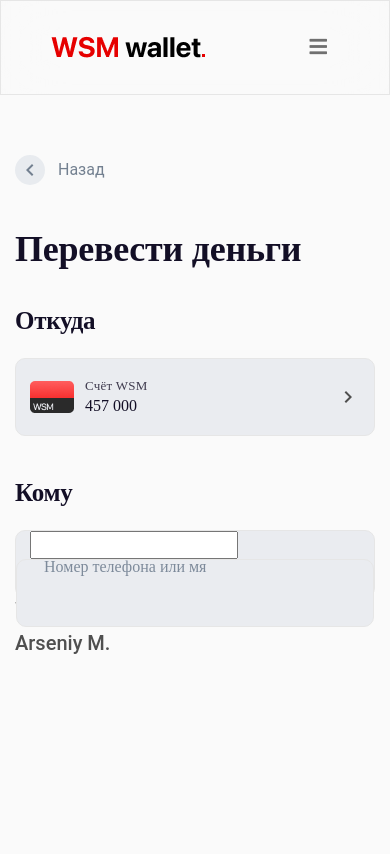
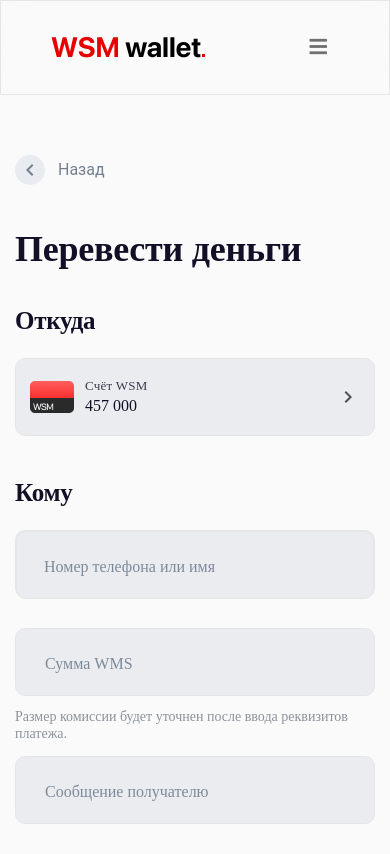
Before and after one commit to XurshidJurayev1/uzspay-wallet, a React (Create React App) app: page /trans/card in a window 390 px wide. Built offline with nearby package versions, Linux system fonts and the light colour scheme; a web font is replaced by a local one.

Commit message:
phone number function

```diff
--- a/src/components/admin/pages/transMony/Cardnomber/Cardnomber.jsx
+++ b/src/components/admin/pages/transMony/Cardnomber/Cardnomber.jsx
@@ -4,10 +4,20 @@ import wsm from '../../../../../assets/images/wsm.png';
 import ChevronLeftIcon from '@mui/icons-material/ChevronLeft';
 import ChevronRightIcon from '@mui/icons-material/ChevronRight';
 import './cardnumber.scss';
+import { Link } from 'react-router-dom';
+import img1 from '../../../../../assets/images/Ellipse 17.png';
+import CloseIcon from '@mui/icons-material/Close';
+import wmsIcon from '../../../../../assets/images/wms icon.png';
+import kapital from '../../../../../assets/images/Kapitalbank-Logo_Wh 1.png';
 
-const Cardnomber = () => {
+const CardNumber = () => {
   const [click, setClick] = useState(false);
+  const [click2, setClick2] = useState(false);
+  const [activeCard, setActiveCard] = useState('');
+  const [selected, setSelected] = useState('');
+  const [message, setMessage] = useState('');
   const [inputValue, setInputValue] = useState('');
+  const [summ, setSumm] = useState('');
   const handleInput = (e) => {
     const formaterPhoneNumber = formatPhoneNumber(e.target.value);
     setInputValue(formaterPhoneNumber);
@@ -25,14 +35,76 @@ const Cardnomber = () => {
     return `(${phoneNumber.slice(0, 3)}) ${phoneNumber.slice(3, 6)}-${phoneNumber.slice(6, 10)}`;
   };
 
-  return (
-    <div>
+  const formatSumm = (value) => {
+    if (!value) return value;
+    const phoneNumber = value.replace(/[^\d]/g, '');
+    const phoneNumberLength = phoneNumber.length;
+    if (phoneNumberLength < 4) {
+      return phoneNumber;
+    }
+    if (phoneNumberLength === 4) {
+      return `${phoneNumber.slice(0, 1)} ${phoneNumber.slice(1)}`;
+    }
+    if (phoneNumberLength < 6) {
+      return `${phoneNumber.slice(0, 2)} ${phoneNumber.slice(2)}`;
+    }
+    if (phoneNumberLength < 7) {
+      return `${phoneNumber.slice(0, 3)} ${phoneNumber.slice(3)}`;
+    }
+    if (phoneNumberLength === 7) {
+      return `${phoneNumber.slice(0, 1)} ${phoneNumber.slice(1, 4)} ${phoneNumber.slice(4, 7)}`;
+    }
+    if (phoneNumberLength < 9) {
+      return `${phoneNumber.slice(0, 2)} ${phoneNumber.slice(2, 5)} ${phoneNumber.slice(5)} `;
+    }
+    // return `(${phoneNumber.slice(0, 3)}) ${phoneNumber.slice(3, 6)}-${phoneNumber.slice(6, 10)}`;
+    return `${phoneNumber.slice(0, 3)} ${phoneNumber.slice(3, 6)} ${phoneNumber.slice(6, 9)}  `;
+  };
+
+  const handleSumm = (e) => {
+    const formatSummNumber = formatSumm(e.target.value);
+    setSumm(formatSummNumber);
+  };
+
+
+  const fakeApi = [{
+    img: img1, name: 'Арсений морозов', phone: '+998 (97) 733-30-06',
+    banks: [
+      { bank: 'WebSum', icon: wmsIcon },
+      { bank: 'Kapital Bank', icon: kapital },
+    ],
+  }, {
+    img: img1, name: 'Дмитрий Лебедев', phone: '+998 (97) 733-30-06', banks: [
+      { bank: 'WebSum', icon: wmsIcon },
+      { bank: 'Kapital Bank', icon: kapital },
+    ],
+
+  }, {
+    img: img1, name: 'Глеб Комаров', phone: '+998 (97) 733-30-06', banks: [
+      { bank: 'WebSum', icon: wmsIcon },
+      { bank: 'Kapital Bank', icon: kapital },
+    ],
+  }, // {
+    //   img: '',
+    //   name: '',
+    //   phone: '',
+    // },
+  ];
+  console.log(selected);
+
+  const selectToWhom = (item) => {
+    setClick2(false);
+    setSelected(item);
+  };
+
+
+  return (<div>
     <div className="translate">
       <Navbar />
       <div className="container__translate">
         <div className="translate__padd">
           <div className="translate__back">
-              <a href="javscriptVoid"><span><ChevronLeftIcon /></span> Назад</a>
+            <Link to="/trans"><span><ChevronLeftIcon /></span> Назад</Link>
           </div>
           <div className="translate__mont">
             <h2>Перевести деньги</h2>
@@ -51,49 +123,129 @@ const Cardnomber = () => {
                     <span className="card__otk-num">457 000</span>
                   </div>
                 </div>
-                  <div className="card__otk-icon">
+                <div className="card__otk-icon" style={click ? { transform: 'rotate(90deg)' } : null}>
                   <ChevronRightIcon />
                 </div>
               </div>
-                {click && <div className="card__otk-content">
+              <div className="card__otk-content" style={click ? { display: 'block' } : { display: 'none' }}>
                 <ul>
                   <li>1</li>
                   <li>2</li>
                   <li>3</li>
                 </ul>
-                </div>}
+              </div>
 
             </div>
           </div>
-            <div className="translate__kamu">
+          <div
+            className="translate__kamu"
+
+          >
             <h3>Кому</h3>
-              <div className="translate__kamu-input">
-                <input onChange={e => handleInput(e)} value={inputValue} type="text" />
-                <input type="text" className="translate__kamu-input" />
-                <label className="translate__kamu-plac">Номер телефона или мя</label>
+            <div
+              className="translate__kamu-input"
+              // onBlur={() => setClick2(false)}
+            >
+              {/*<input onChange={e => handleInput(e)} value={inputValue} type="text" />*/}
+              {selected ?
+                <div className="translate__kamu-input-select-option" style={{ backgroundColor: 'transparent' }}>
+                  <div className="translate__kamu-input-select-option-avatar"
+                       style={{ backgroundImage: `url(${selected.img})` }} />
+                  <div className="translate__kamu-input-select-option-people">
+                    <p>{selected.name}</p>
+                    <span>{selected.phone}</span>
+                  </div>
+                  <div className="translate__kamu-input-select-option-back" onClick={() => setSelected('')}>
+                    <CloseIcon />
+                  </div>
+                </div> : <>
+                  <input
+                    type="text"
+                    className="translate__kamu-input"
+                    onChange={e => handleInput(e)}
+                    value={inputValue}
+                    onClick={() => setClick2(true)}
+                  />
+                  {inputValue.length > 0 ? null :
+                    <label className="translate__kamu-plac">Номер телефона или имя</label>}
+                </>
+              }
+
+              <div className="translate__kamu-input-select" style={click2 ? { display: 'block' } : { display: 'none' }}
+                   onBlur={() => setClick2(false)}>
+                {fakeApi.map((item, idx) => {
+                  return (
+                    <div className="translate__kamu-input-select-option"
+                         key={idx}
+                         onClick={() => selectToWhom(item)}>
+                      <div className="translate__kamu-input-select-option-avatar"
+                           style={{ backgroundImage: `url(${item.img})` }} />
+                      <div className="translate__kamu-input-select-option-people">
+                        <p>{item.name}</p>
+                        <span>{item.phone}</span>
+                      </div>
+                    </div>);
+                })}
               </div>
             </div>
-            <div className="translate__bank">
-              <div className="translate__bank-box">
-                <div className="translate__bank-box-icon">
+            {
+              selected &&
+              <div className="translate__kamu-selected">
+                {
+                  selected.banks.map((bank, idx) => {
+                    return (
+                      <div
+                        className={activeCard === idx ? 'translate__kamu-selected-cards-active' : 'translate__kamu-selected-cards'}
+                        onClick={() => setActiveCard(idx)}>
+                        <div className="translate__kamu-selected-cards-icon"
+                             style={{ backgroundImage: `url(${bank.icon})` }} />
 
                       </div>
-                <h4>WebSum</h4>
-                <h5>Arseniy M.</h5>
+                    );
+                  })
+                }
               </div>
-              <div className="translate__bank-box"></div>
+            }
           </div>
-            <div className="translate__kamu">
+          <div className="translate__bank">
+            <input
+              type="text"
+              className="translate__bank-input"
+              onChange={e => handleSumm(e)}
+              value={summ}
 
+            />
+            <label className={summ.length > 0 ? 'translate__bank-place-active' : 'translate__bank-place'}>
+              Сумма WMS
+            </label>
+            {
+              summ.length > 0 ?
+                <p>Комиссия 0.3% или {(Number(summ) / 100) * 0.3} UZS</p>
+                :
+
+                <p>Размер комиссии будет уточнен после ввода реквизитов платежа.</p>
+            }
           </div>
-            <div className="translate__kamu">
+          <div style={{
+            marginTop: '60px',
+          }}>
+            <div className="translate__bank">
+              <input
+                type="text"
+                className="translate__bank-input"
+                onChange={e => setMessage(e.target.value)}
+                value={message}
+              />
+              {message.length > 0 ? null :
+                <label className={message.length > 0 ? 'translate__bank-place-active' : 'translate__bank-place'}>Сообщение
+                  получателю</label>}
 
             </div>
           </div>
         </div>
       </div>
     </div>
-  );
+  </div>);
 };
 
-export default Cardnomber;
+export default CardNumber;
--- a/src/components/admin/pages/transMony/Cardnomber/cardnumber.scss
+++ b/src/components/admin/pages/transMony/Cardnomber/cardnumber.scss
@@ -82,6 +82,51 @@ $font: "VelaSans";
   margin-bottom: 20px;
 }
 
+
+.translate__kamu {
+
+  &-selected {
+    margin-top: 23px;
+    width: 100%;
+    display: flex;
+    flex-wrap: wrap;
+    justify-content: left;
+    align-items: center;
+
+
+    &-cards {
+      width: 150px;
+      height: 91px;
+      background: #FAFAFA;
+      border: 1px solid #BDC3CA;
+      border-radius: 10px;
+      margin-right: 12px;
+      transition: all .2s ease;
+      padding: 12px 12px;
+
+      &-active {
+        width: 150px;
+        height: 91px;
+        margin-right: 12px;
+        background: rgba(254, 254, 254, 0.79);
+        box-shadow: 0px 1px 26px rgba(0, 0, 0, 0.07);
+        border: 1.5px solid #423AD0;
+        filter: drop-shadow(0px 1px 26px rgba(0, 0, 0, 0.07));
+        border-radius: 12px;
+        transition: all .2s ease;
+        padding: 12px 12px;
+
+      }
+
+      &-icon {
+        background-repeat: no-repeat;
+        background-position: center;
+      }
+    }
+
+  }
+}
+
 // translate__kamu-input
 .translate__kamu-input {
   display: block;
@@ -95,6 +140,7 @@ $font: "VelaSans";
 
 }
 
+
 .translate__kamu-input {
   position: relative;
   height: 68px;
@@ -104,6 +150,7 @@ $font: "VelaSans";
   font-size: 16px;
   line-height: 22px;
   color: #130F26;
+  z-index: 8;
 
   &-select {
     margin-top: 13px;
@@ -113,6 +160,7 @@ $font: "VelaSans";
     padding: 14px 12px;
     overflow-y: scroll;
     height: 200px;
+    z-index: 10;
 
     &::-webkit-scrollbar {
       width: 3px;
@@ -140,7 +188,7 @@ $font: "VelaSans";
       display: flex;
       justify-content: left;
       align-items: center;
-      padding: 12px 6px;
+      padding: 12px 12px;
       background: transparent;
 
 
@@ -161,7 +209,7 @@ $font: "VelaSans";
       &-people {
         display: flex;
         flex-direction: column;
-        width: 100%;
+        width: 88%;
 
         p {
           font-style: normal;
@@ -182,6 +230,29 @@ $font: "VelaSans";
           color: #8C929B;
         }
       }
+
+      &-back {
+        width: 28px !important;
+        height: 28px !important;
+        background: #D0D4DB;
+        border-radius: 50%;
+        display: flex;
+        justify-content: center;
+        align-items: center;
+        margin-right: 10px;
+        cursor: pointer;
+
+        &:hover + .translate__kamu-input-select-option-back > svg {
+          color: #130F26;
+
+        }
+
+        svg {
+          width: 20px;
+          height: 20px;
+          color: #738090;
+        }
+      }
     }
   }
 }
@@ -195,12 +266,24 @@ $font: "VelaSans";
   color: #7D8A9A;
   transition: 500ms;
   pointer-events: none;
+  z-index: 9;
 }
 
 .translate__kamu-input:focus {
   border: 1px solid #3F3B4E;
   background: #fff;
   transition: all .2s ease;
+}
+
+.translate__kamu-plac-active {
+  position: absolute;
+  font-style: normal;
+  font-weight: 500;
+  transition: 500ms;
+  pointer-events: none;
+  top: 0px;
+  font-size: 13px;
+  color: #3F3B4E;
 }
 
 .translate__kamu-input:focus + .translate__kamu-plac {
@@ -210,3 +293,83 @@ $font: "VelaSans";
   font-size: 13px;
   color: #3F3B4E;
 }
+
+.translate__bank {
+  position: relative;
+  height: 68px;
+  font-family: $font;
+  font-style: normal;
+  font-weight: 500;
+  font-size: 16px;
+  line-height: 22px;
+  color: #130F26;
+  margin-bottom: 30px;
+  margin-top: 30px;
+
+  p {
+    margin-top: 12px;
+    margin-bottom: 29px;
+    font-style: normal;
+    font-weight: 500;
+    font-size: 14px;
+    line-height: 124.5%;
+    color: #8C929B;
+  }
+
+  &-input {
+    display: block;
+    width: 100%;
+    height: 100%;
+    outline: none;
+    text-indent: 14px;
+    background: #EAECF0;
+    border: 1px solid #E6E6E6;
+    border-radius: 10px;
+    transition: all .2s ease;
+
+
+    &:focus {
+      border: 1px solid #3F3B4E;
+      background: #fff;
+      transition: all .2s ease;
+    }
+
+    &:focus + .translate__bank-place {
+      position: absolute;
+      font-style: normal;
+      font-weight: 500;
+      transition: 500ms;
+      pointer-events: none;
+      top: 0px;
+      padding-left: 30px;
+      font-size: 13px;
+      color: #3F3B4E;
+    }
+
+
+  }
+
+  &-place {
+    position: absolute;
+    top: 25px;
+    padding-left: 30px;
+    font-style: normal;
+    font-weight: 500;
+    font-size: 16px;
+    color: #7D8A9A;
+    transition: 500ms;
+    pointer-events: none;
+
+    &-active {
+      position: absolute;
+      font-style: normal;
+      font-weight: 500;
+      transition: 500ms;
+      pointer-events: none;
+      top: 0px;
+      padding-left: 30px;
+      font-size: 13px;
+      color: #3F3B4E;
+    }
+  }
+}
```
Also changed, not shown: src/assets/images/Kapitalbank-Logo_Wh 1.png (added), src/assets/images/wms icon.png (added). Lines whose indentation alone changed are shown as unchanged.
